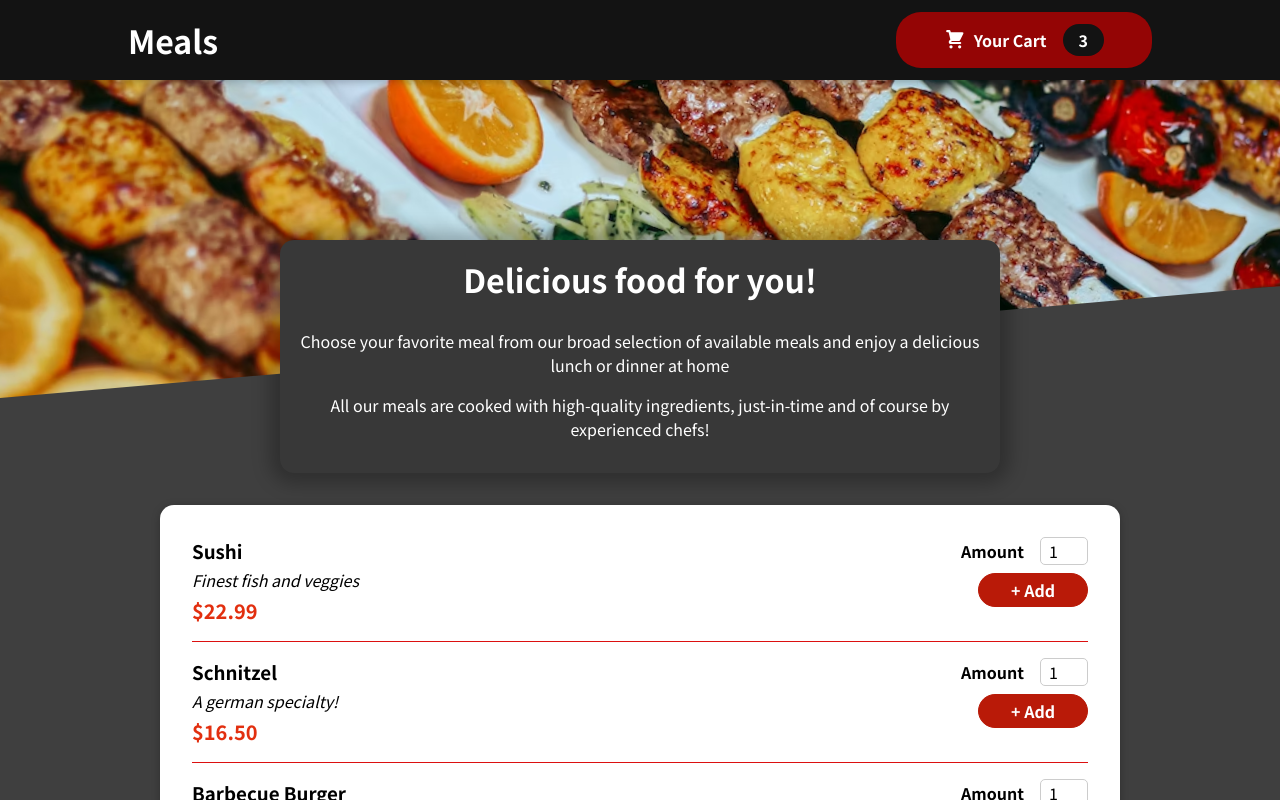
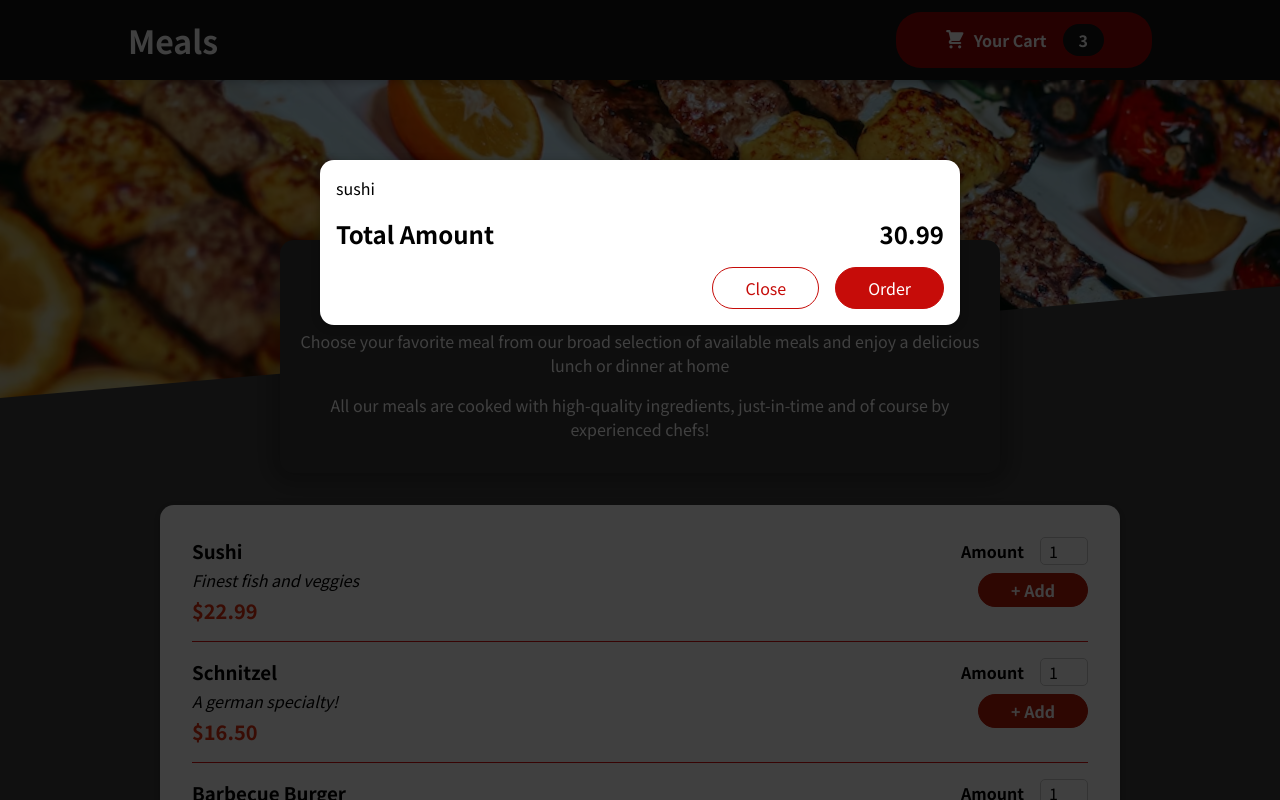
Before and after one commit to ad-bak/food-order-app, a React (Create React App) app: page / in a window 1280 px wide. Shown: the top 800 px of the page. Built offline with nearby package versions, Linux system fonts and the light colour scheme.

Commit message:
added overlay;

```diff
--- a/public/index.html
+++ b/public/index.html
@@ -28,6 +28,7 @@
   </head>
   <body>
     <noscript>You need to enable JavaScript to run this app.</noscript>
+    <div id="overlays"></div>
     <div id="root"></div>
     <!--
       This HTML file is a template.
--- a/src/App.js
+++ b/src/App.js
@@ -1,9 +1,11 @@
+import Cart from "./components/Cart/Cart";
 import Header from "./components/Layout/Header";
 import Meals from "./components/Meals/Meals";
 
 function App() {
   return (
     <>
+      <Cart />
       <Header />
       <main>
         <Meals />
--- /dev/null
+++ b/src/components/Cart/Cart.js
@@ -0,0 +1,30 @@
+import React from "react";
+import Modal from "../UI/Modal";
+
+import classes from "./Cart.module.css";
+
+const Cart = () => {
+  const cartItems = (
+    <ul className={classes["cart-items"]}>
+      {[{ id: "c1", name: "sushi", amount: 2, price: 12.99 }].map((item) => (
+        <li>{item.name}</li>
+      ))}
+    </ul>
+  );
+
+  return (
+    <Modal>
+      {cartItems}
+      <div className={classes.total}>
+        <span>Total Amount</span>
+        <span>30.99</span>
+      </div>
+      <div className={classes.actions}>
+        <button className={classes["button--alt"]}>Close</button>
+        <button className={classes.button}>Order</button>
+      </div>
+    </Modal>
+  );
+};
+
+export default Cart;
--- /dev/null
+++ b/src/components/Cart/Cart.module.css
@@ -0,0 +1,46 @@
+.cart-items {
+  list-style: none;
+  margin: 0;
+  padding: 0;
+  max-height: 20rem;
+  overflow: auto;
+}
+
+.total {
+  display: flex;
+  justify-content: space-between;
+  align-items: center;
+  font-weight: bold;
+  font-size: 1.5rem;
+  margin: 1rem 0;
+}
+
+.actions {
+  text-align: right;
+}
+
+.actions button {
+  font: inherit;
+  cursor: pointer;
+  background-color: transparent;
+  border: 1px solid #c60c09;
+  padding: 0.5rem 2rem;
+  border-radius: 25px;
+  margin-left: 1rem;
+}
+
+.actions button:hover,
+.actions button:active {
+  background-color: #c60c09;
+  border-color: #c60c09;
+  color: white;
+}
+
+.actions .button--alt {
+  color: #c60c09;
+}
+
+.actions .button {
+  background-color: #c60c09;
+  color: white;
+}
--- /dev/null
+++ b/src/components/UI/Modal.js
@@ -0,0 +1,31 @@
+import ReactDOM from "react-dom";
+
+import classes from "./Modal.module.css";
+
+const Backdrop = (props) => {
+  return <div className={classes.backdrop}></div>;
+};
+
+const ModalOverlay = (props) => {
+  return (
+    <div className={classes.modal}>
+      <div className={classes.content}>{props.children}</div>
+    </div>
+  );
+};
+
+const portal = document.getElementById("overlays");
+
+const Modal = (props) => {
+  return (
+    <>
+      {ReactDOM.createPortal(<Backdrop />, portal)}
+      {ReactDOM.createPortal(
+        <ModalOverlay>{props.children}</ModalOverlay>,
+        portal
+      )}
+    </>
+  );
+};
+
+export default Modal;
--- /dev/null
+++ b/src/components/UI/Modal.module.css
@@ -0,0 +1,40 @@
+.backdrop {
+  position: fixed;
+  top: 0;
+  left: 0;
+  width: 100%;
+  height: 100vh;
+  z-index: 20;
+  background-color: rgba(0, 0, 0, 0.75);
+}
+
+.modal {
+  position: fixed;
+  top: 20vh;
+  left: 5%;
+  width: 90%;
+  background-color: white;
+  padding: 1rem;
+  border-radius: 14px;
+  box-shadow: 0 2px 8px rgba(0, 0, 0, 0.25);
+  z-index: 30;
+  animation: slide-down 300ms ease-out forwards;
+}
+
+@media (min-width: 768px) {
+  .modal {
+    width: 40rem;
+    left: calc(50% - 20rem);
+  }
+}
+
+@keyframes slide-down {
+  from {
+    opacity: 0;
+    transform: translateY(-3rem);
+  }
+  to {
+    opacity: 1;
+    transform: translateY(0);
+  }
+}
```
